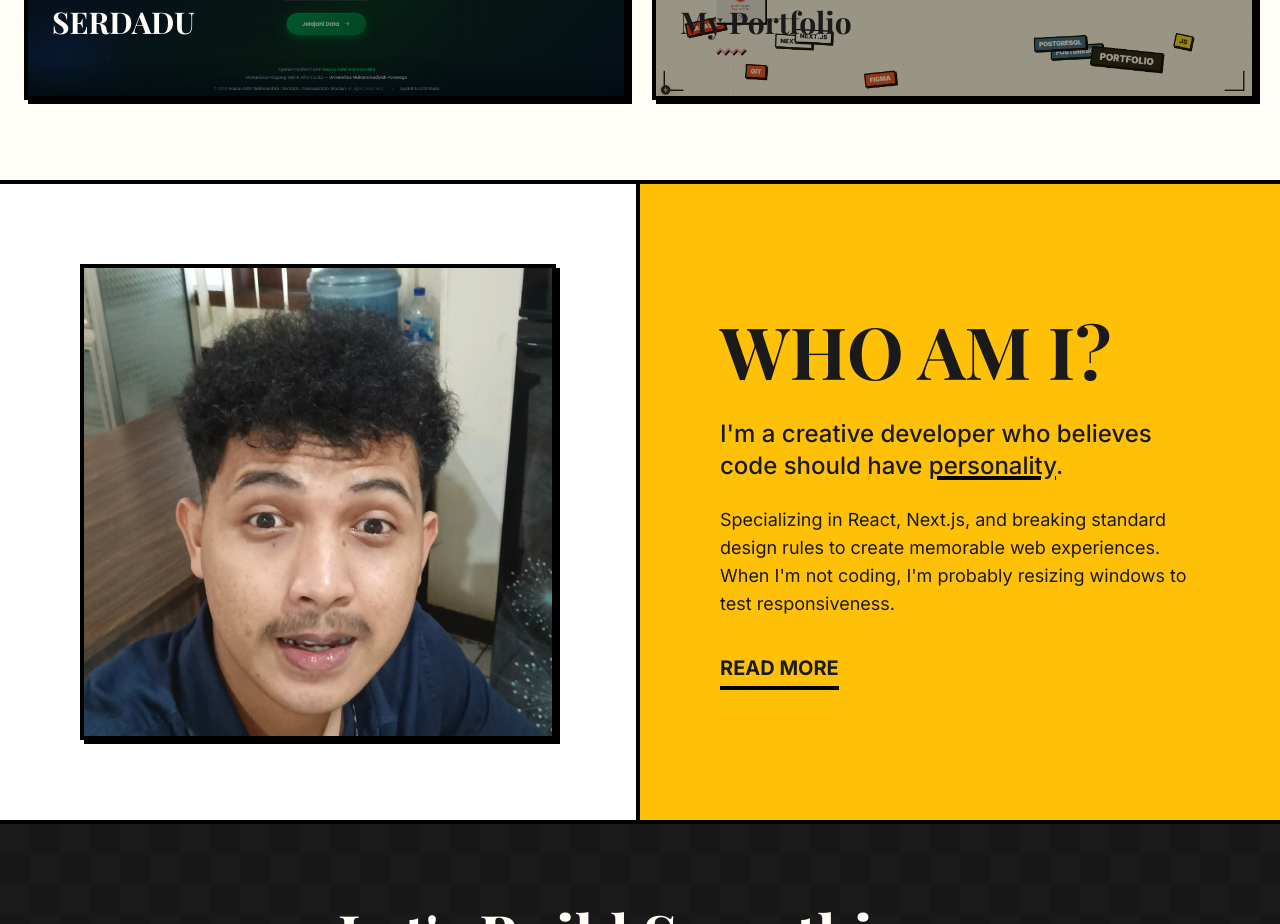
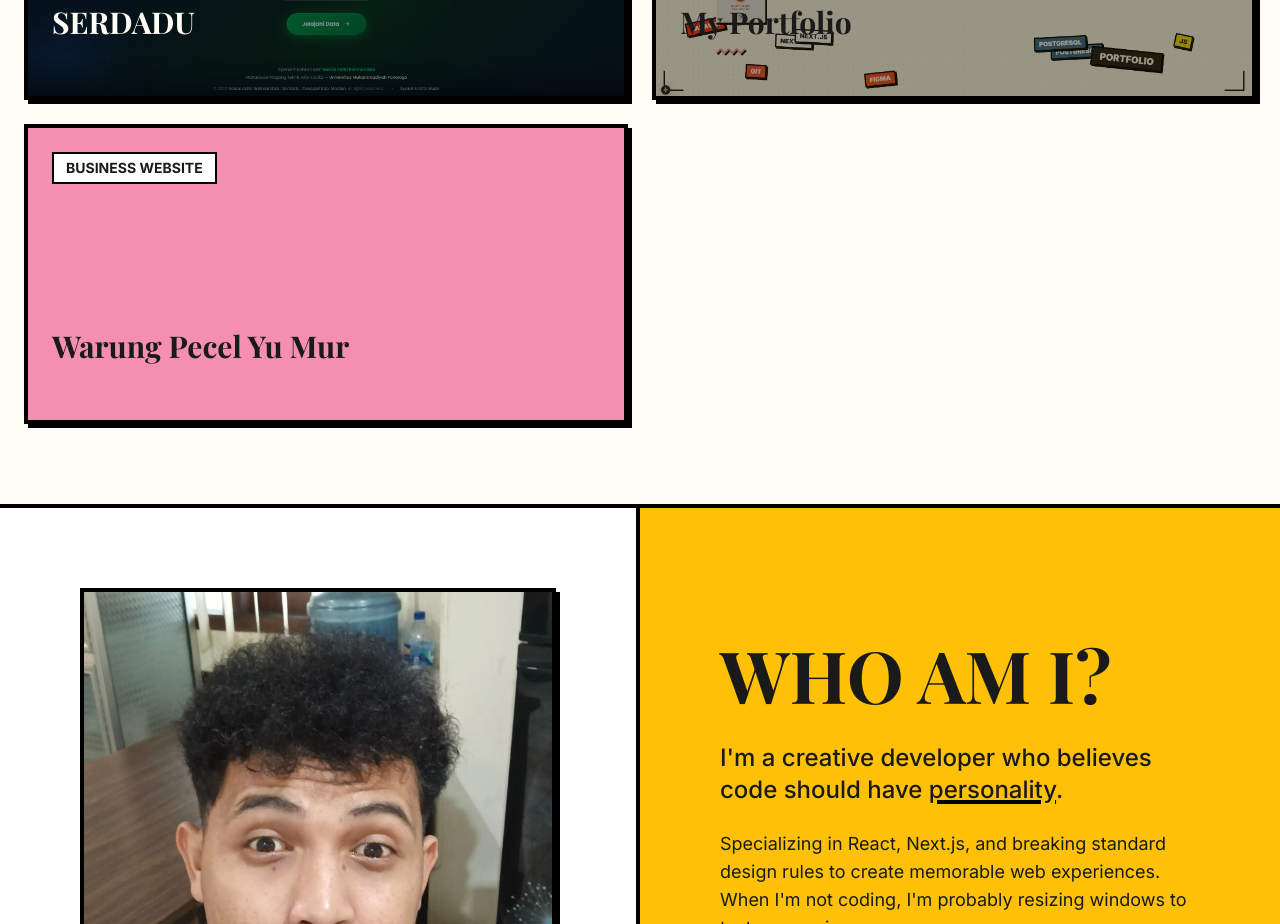
Before and after one commit to nasruladtri/portfolio, a Next.js app: page / in a window 1280 px wide. Shown: the part 1200-2124 px from the top of the page. Built offline with nearby package versions, Linux system fonts and the light colour scheme; a web font is replaced by a local one.

Commit message:
penambahan rujukan website di my profil

```diff
--- a/src/components/BentoGrid.tsx
+++ b/src/components/BentoGrid.tsx
@@ -23,6 +23,15 @@ const projects = [
         className: "md:col-span-2 md:row-span-1",
         link: "/",
         image: "/portfolio-preview.png",
+    },
+    {
+        id: 3,
+        title: "Warung Pecel Yu Mur",
+        category: "Business Website",
+        color: "bg-pink",
+        className: "md:col-span-2 md:row-span-1",
+        link: "https://warung-pecel-yumur.vercel.app/",
+        image: "",
     },
 ];
 
```
